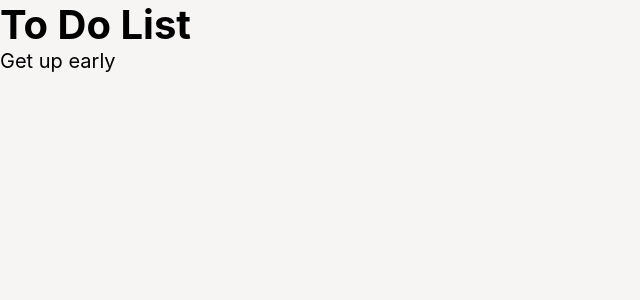
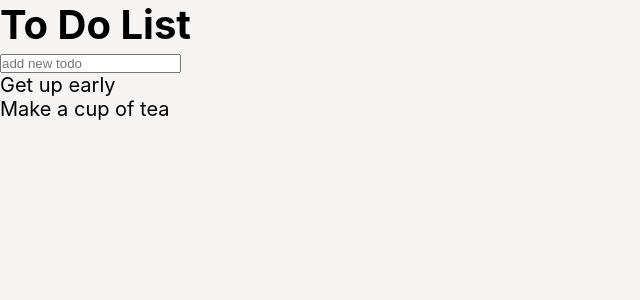
Before and after one commit to got-everything/to-do-list, a React (Create React App) app: page / in a window 1280 px wide. Shown: the top 300 px of the page, without its empty margins (0-640 px from the left). Built offline with nearby package versions, Linux system fonts and the light colour scheme.

Commit message:
- State basic

```diff
--- a/src/App.js
+++ b/src/App.js
@@ -8,6 +8,13 @@ class App extends Component {
   constructor () {
     super();
 
+    this.state = {
+      items: [
+        {value: 'Get up early'},
+        {value: 'Make a cup of tea'}
+      ]
+    }
+
     this.onKeyUp = this.onKeyUp.bind(this);
   }
 
@@ -16,12 +23,19 @@ class App extends Component {
   }
 
   render () {
+    let todoitems = [];
+    this.state.items.forEach((item, i) => {
+      todoitems.push(
+      <ToDoItem
+        value={item.value} />)
+    })
+
     return (
       <div>
         <h1>To Do List</h1>
-        {/* <input type="text" placeholder="add new todo" onKeyUp={this.onKeyUp}></input> */}
+        <input type="text" placeholder="add new todo" onKeyUp={this.onKeyUp}></input>
         <ul>
-          <ToDoItem value="Get up early"/>
+          {todoitems}
         </ul>
       </div>
     )
```
